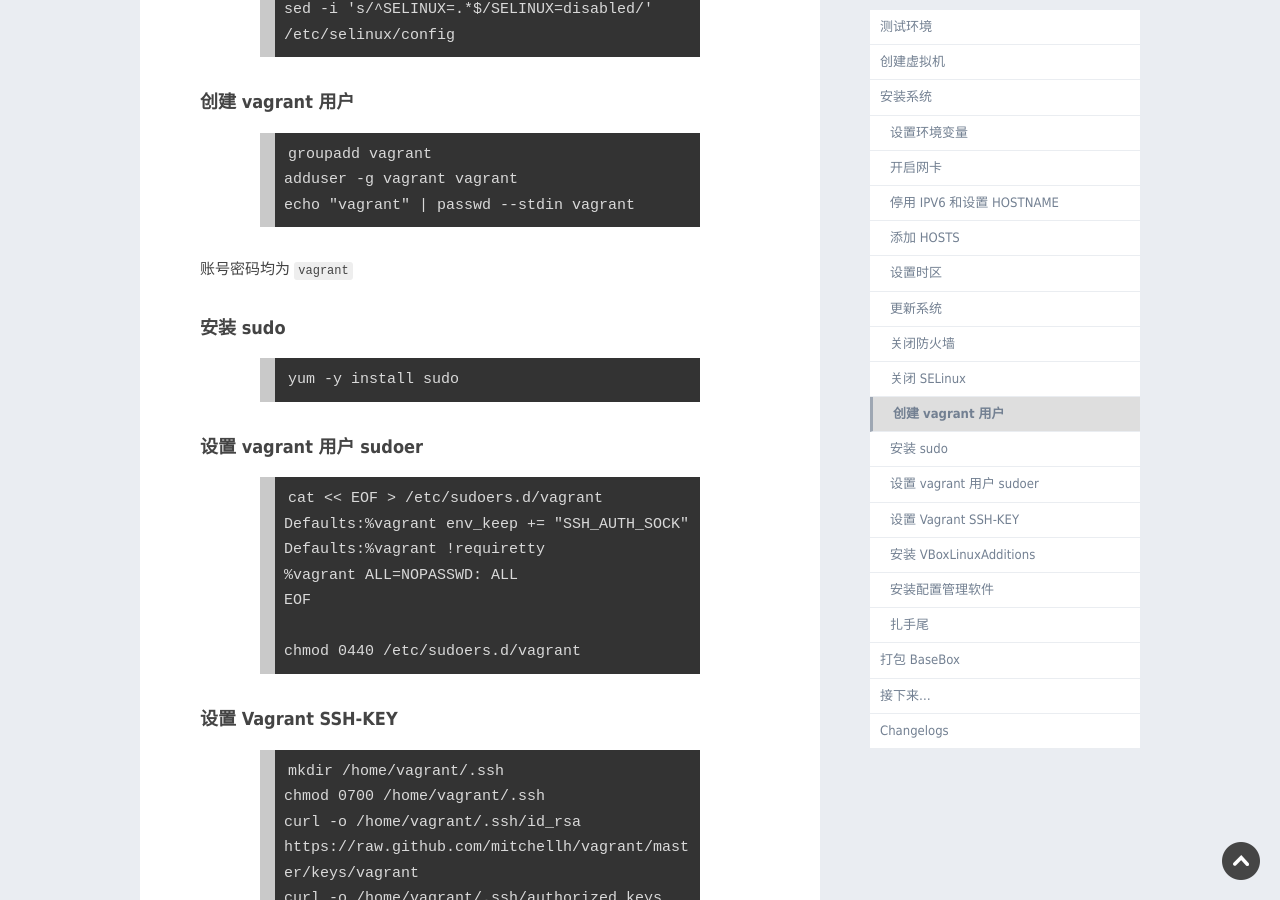
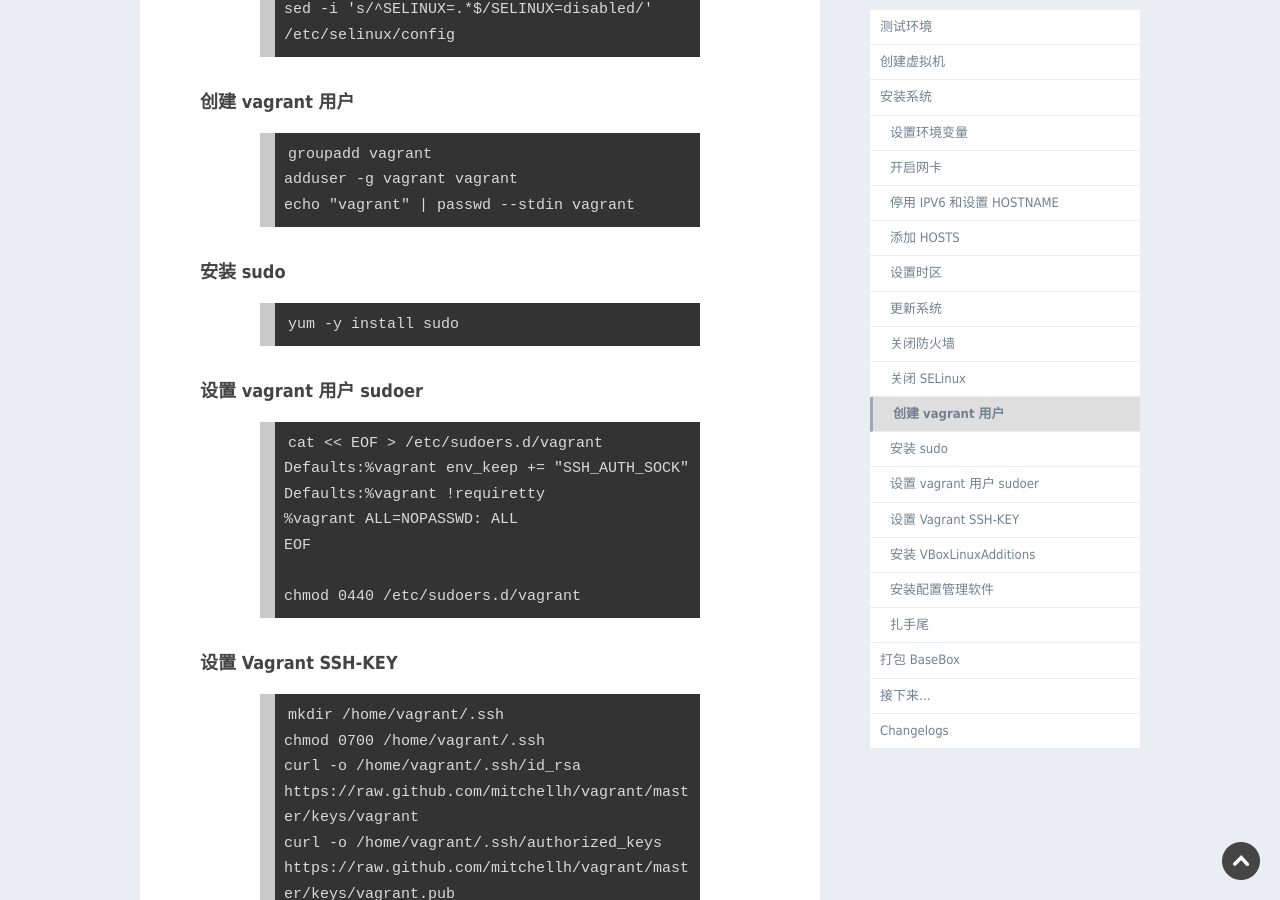
Before and after one commit to movoin/movoin.github.io, a Jekyll site: the page built from _posts/linux/2014-01-03-create-vagrant-centos-basebox.md, in a window 1280 px wide and 900 px high, scrolled down 2190 px. Built offline with Jekyll 4.4.1, drawn with Linux system fonts in a browser that asks for light colours; some web fonts are replaced; Markdown is read by kramdown in place of the engine named in the settings; comment, search, counter and statistics services are not loaded.

Commit message:
remove wrong text

````diff
--- a/_posts/linux/2014-01-03-create-vagrant-centos-basebox.md
+++ b/_posts/linux/2014-01-03-create-vagrant-centos-basebox.md
@@ -103,9 +103,6 @@ groupadd vagrant
 adduser -g vagrant vagrant
 echo "vagrant" | passwd --stdin vagrant
 ```
-
-账号密码均为 `vagrant`
-
 
 ### 安装 sudo
 
````
